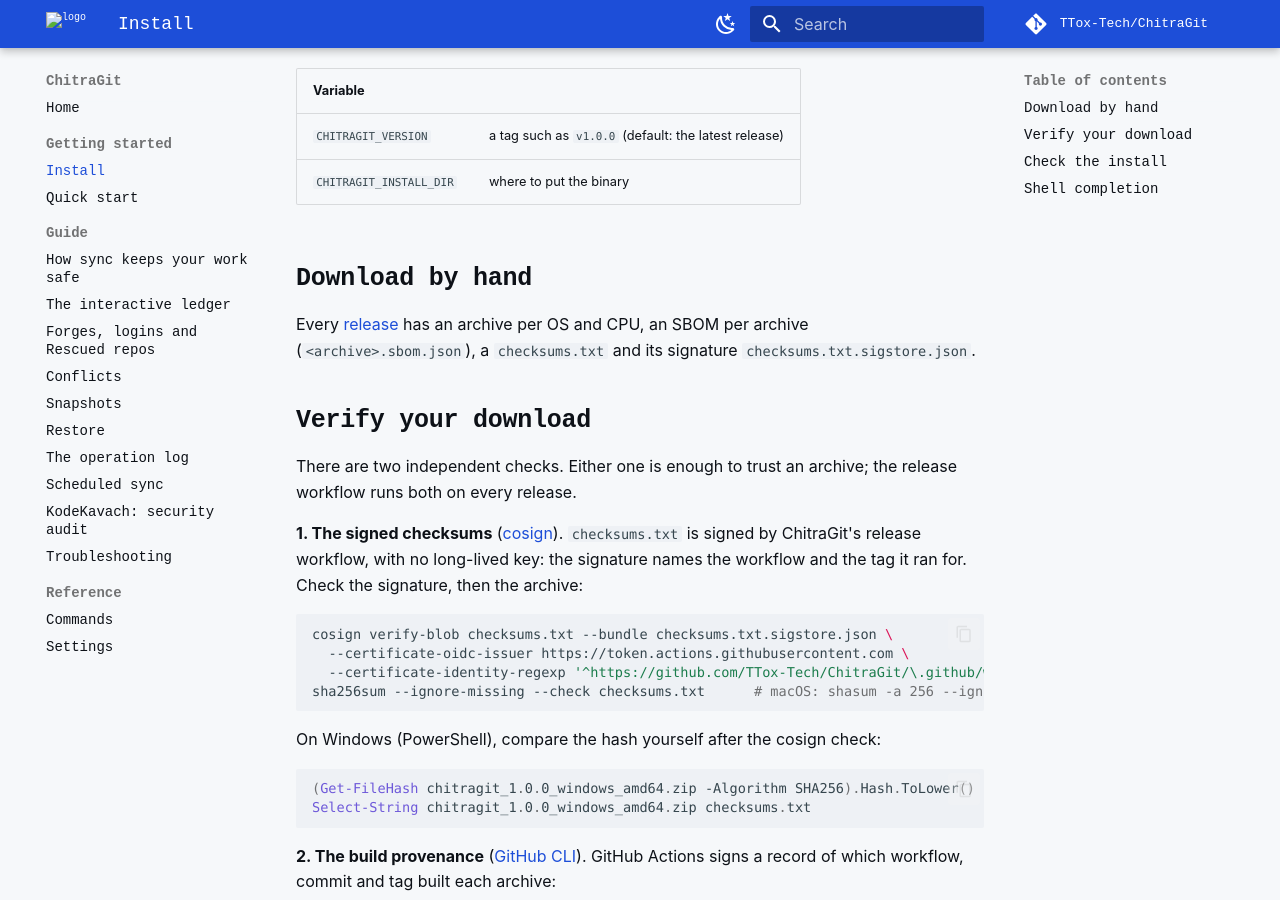
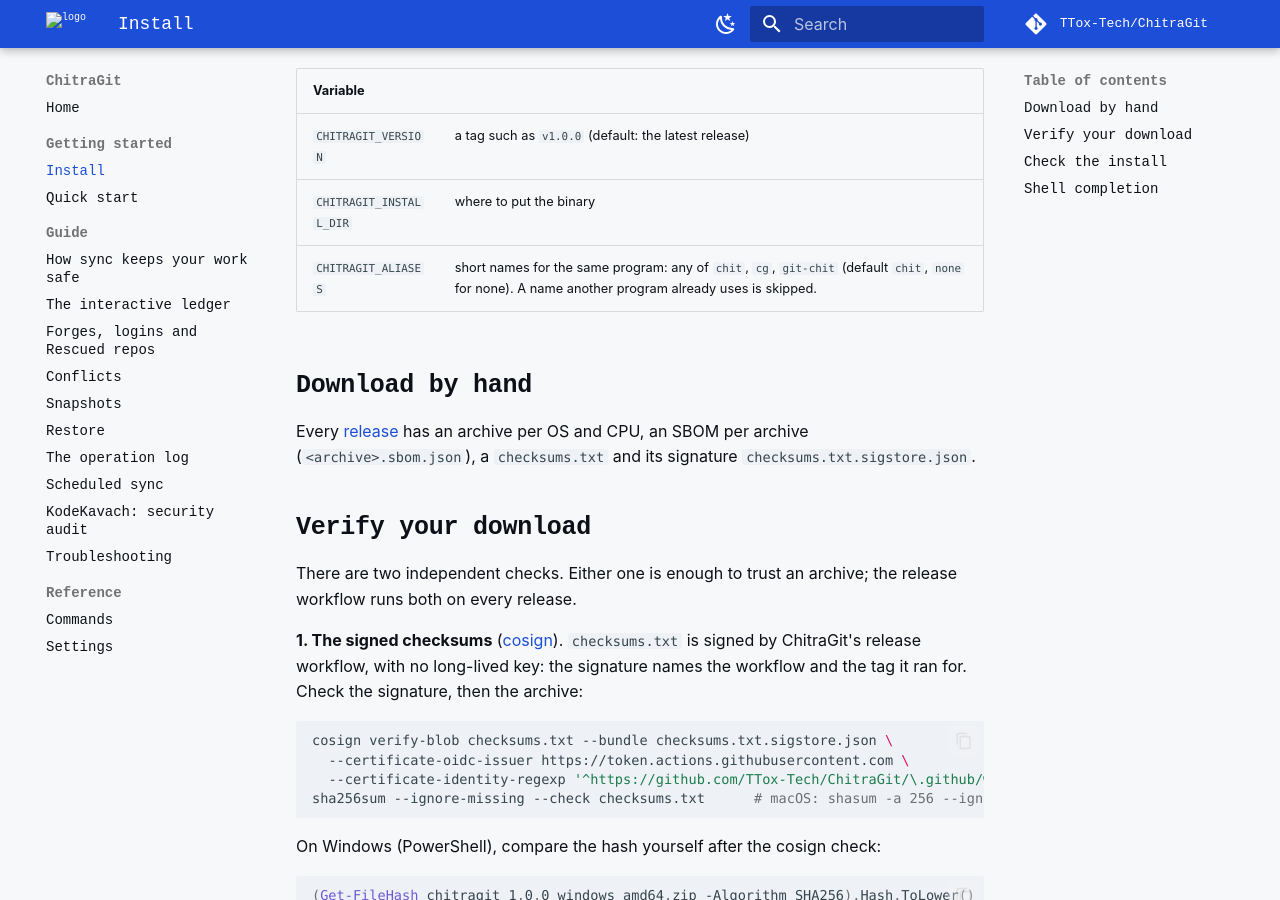
Before and after one commit to TTox-Tech/ChitraGit, an MkDocs documentation site: the page built from website/docs/install.md, in a window 1280 px wide and 900 px high, scrolled down 656 px. Built offline with MkDocs 1.6.1 and Material for MkDocs 9.7.7, drawn with Linux system fonts in a browser that asks for light colours; some web fonts are replaced; comment, search, counter and statistics services are not loaded.

Commit message:
build(install): add the chit short name (#202)
install.sh links chit to chitragit; install.ps1 makes chit.exe a hard
link (no admin rights, no extra disk) and remakes it on every install so
it never points at an old version, copying when a link is not possible.
CHITRAGIT_ALIASES picks any of chit, cg and git-chit, or none. A name
another program already uses is skipped with a message, and an existing
file that is not our link is never replaced. The release smoke test
runs chit after installing.

```diff
--- a/website/docs/install.md
+++ b/website/docs/install.md
@@ -48,6 +48,7 @@
 |---|---|
 | `CHITRAGIT_VERSION` | a tag such as `v1.0.0` (default: the latest release) |
 | `CHITRAGIT_INSTALL_DIR` | where to put the binary |
+| `CHITRAGIT_ALIASES` | short names for the same program: any of `chit`, `cg`, `git-chit` (default `chit`, `none` for none). A name another program already uses is skipped. |
 
 ## Download by hand
 
```
Also changed, not shown: CHANGELOG.md, 3 other files.
